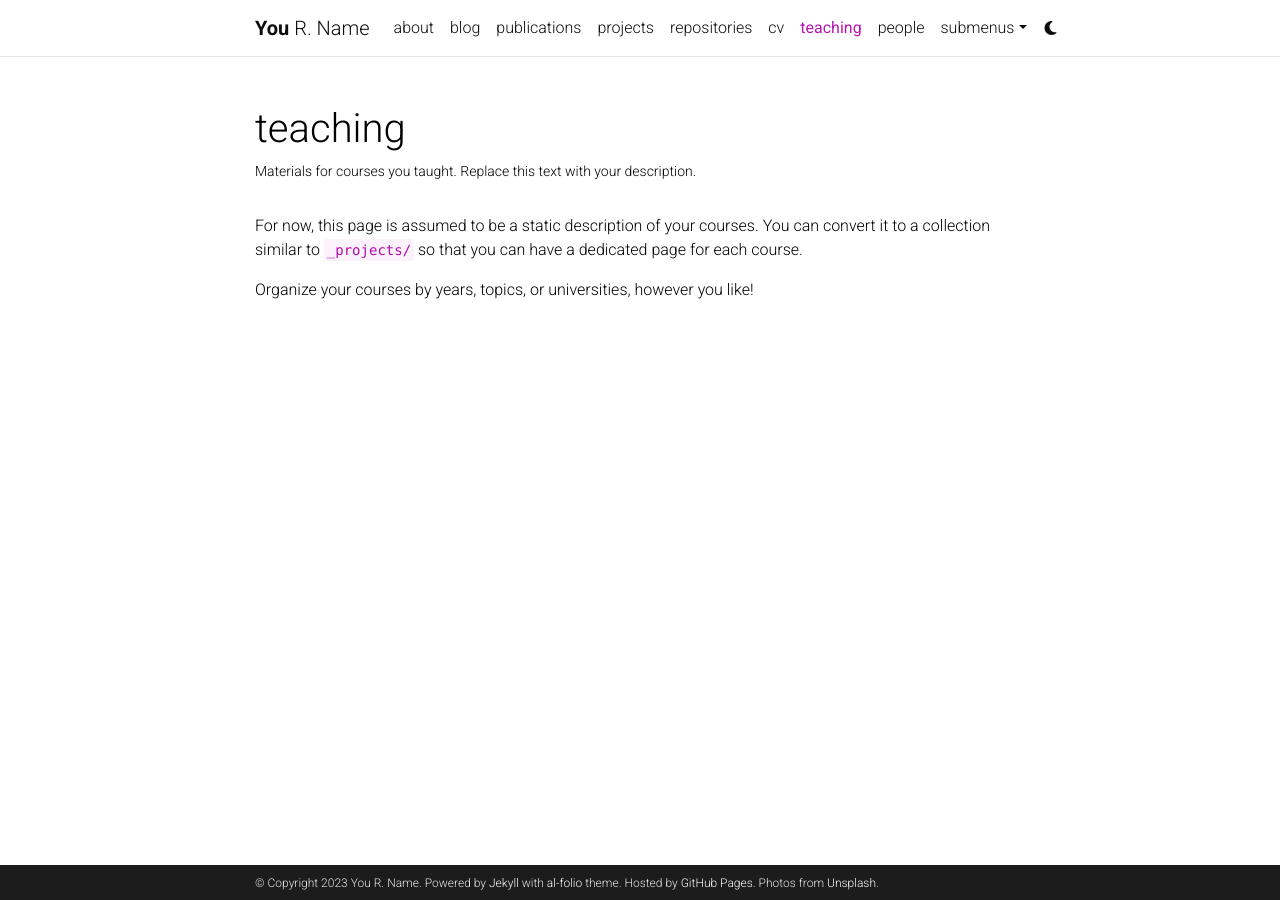
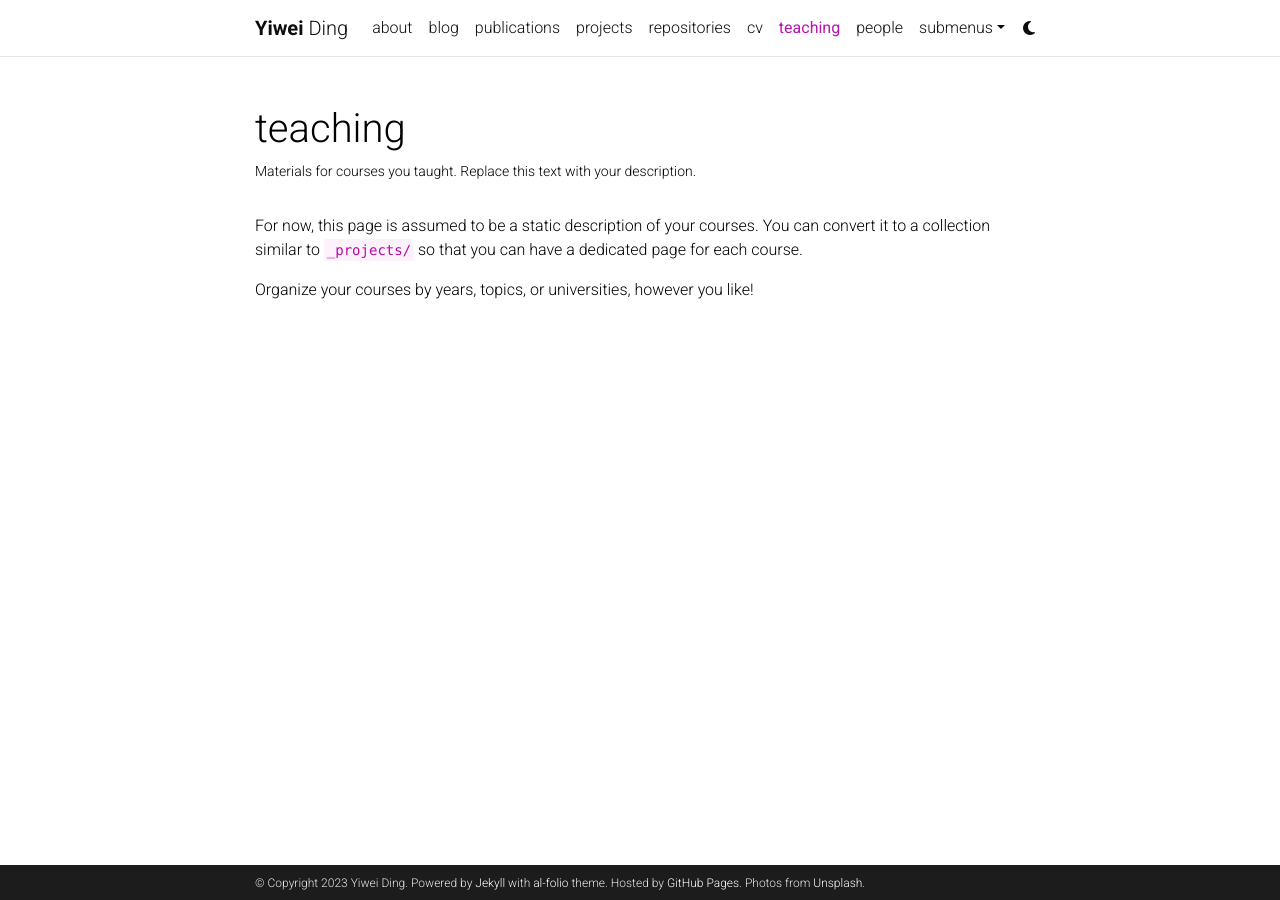
Before and after one commit to suncerock/suncerock.github.io, a Jekyll site: the page built from _pages/teaching.md, in a window 1280 px wide. Built offline with Jekyll 4.4.1, drawn with Linux system fonts in a browser that asks for light colours; comment, search, counter and statistics services are not loaded; a style sheet for code colours, icons or effects is not loaded.

Commit message:
set name and url

```diff
--- a/_config.yml
+++ b/_config.yml
@@ -3,9 +3,9 @@
 # -----------------------------------------------------------------------------
 
 title: blank # the website title (if blank, full name will be used instead)
-first_name: You
-middle_name: R.
-last_name: Name
+first_name: Yiwei
+middle_name:
+last_name: Ding
 email: you@example.com
 description: > # the ">" symbol means to ignore newlines until "footer_text:"
   A simple, whitespace theme for academics. Based on [*folio](https://github.com/bogoli/-folio) design.
@@ -18,8 +18,8 @@
 lang: en # the language of your site (for example: en, fr, cn, ru, etc.)
 icon: ⚛️  # the emoji used as the favicon (alternatively, provide image name in /assets/img/)
 
-url: https://alshedivat.github.io # the base hostname & protocol for your site
-baseurl: /al-folio # the subpath of your site, e.g. /blog/
+url: https://suncerock.github.io # the base hostname & protocol for your site
+baseurl: # the subpath of your site, e.g. /blog/
 last_updated: false # set to true if you want to display last updated in the footer
 impressum_path:  # set to path to include impressum link in the footer, use the same path as permalink in a page, helps to conform with EU GDPR
 
```
